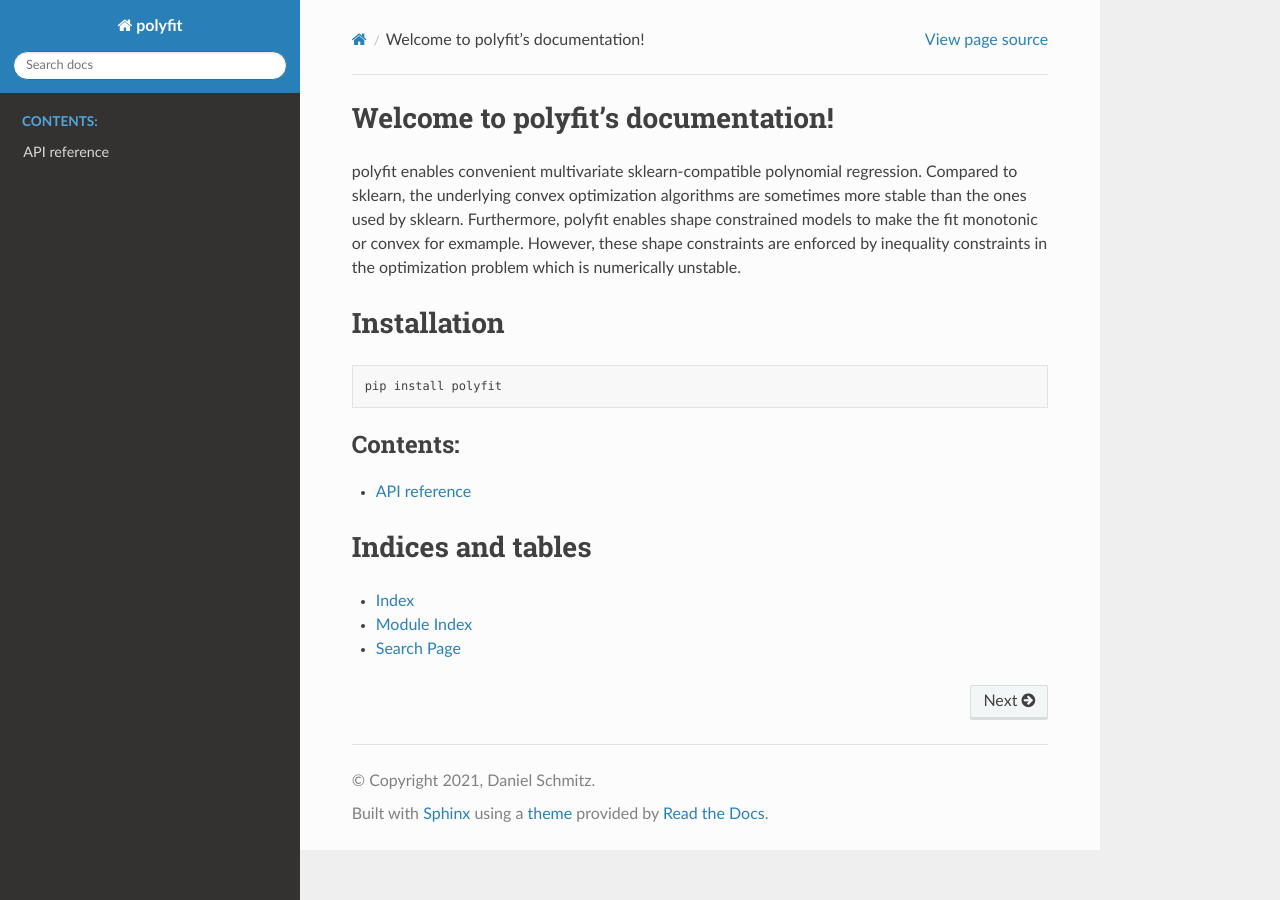
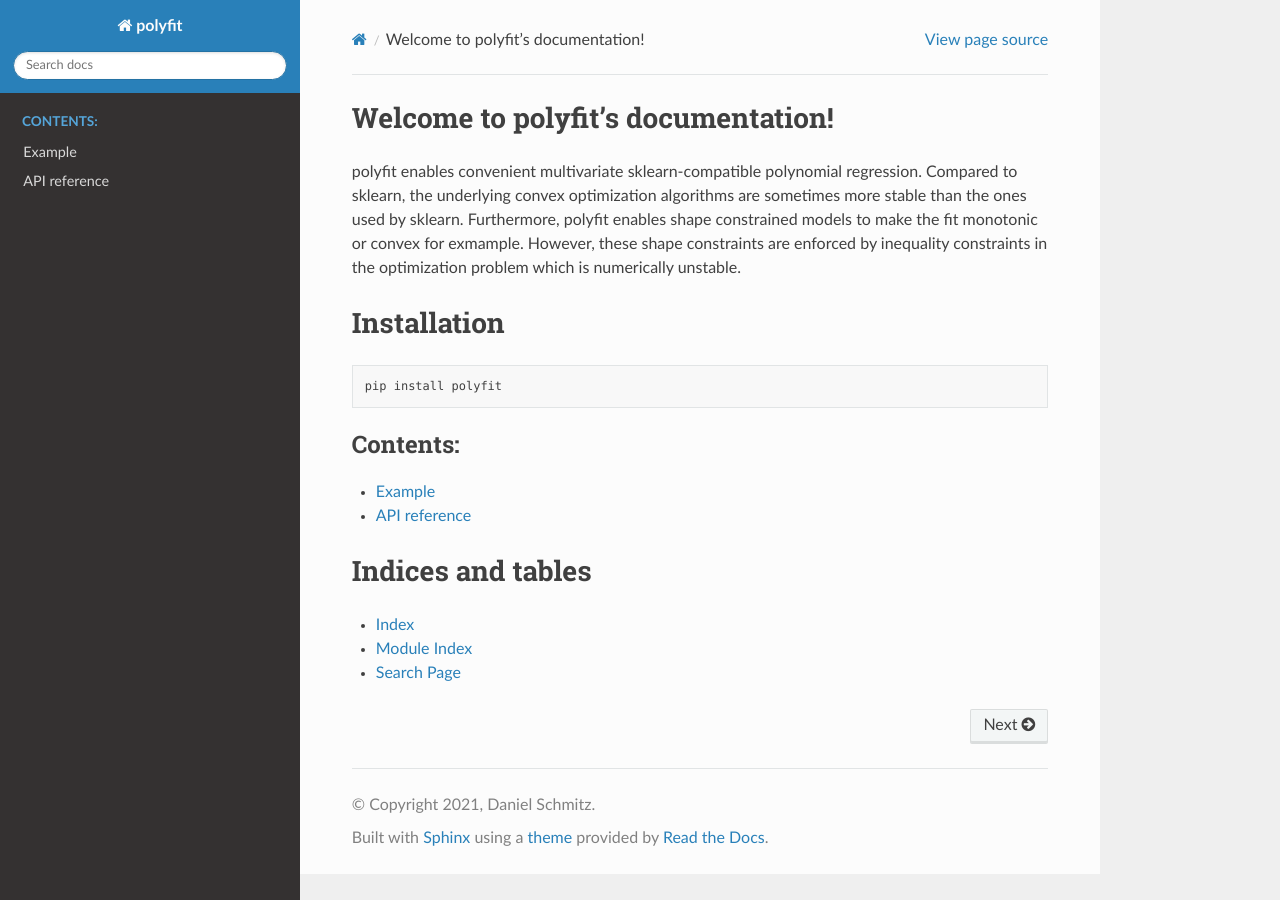
Before and after one commit to dschmitz89/Polyfit, a Sphinx documentation site: the page built from docs/index.rst, in a window 1280 px wide. Built offline with Sphinx 7.4.7 and the Read the Docs theme 2.0.0, drawn with Linux system fonts in a browser that asks for light colours.

Commit message:
Add Example as jupyter notebook

```diff
--- a/docs/conf.py
+++ b/docs/conf.py
@@ -33,6 +33,7 @@ release = '0.2'
 extensions = [
     'sphinx.ext.autodoc',
     'sphinx.ext.napoleon',
+    'nbsphinx',
 ]
 
 # Add any paths that contain templates here, relative to this directory.
--- a/docs/index.rst
+++ b/docs/index.rst
@@ -20,6 +20,7 @@ Installation
    :maxdepth: 1
    :caption: Contents:
 
+   Example
    polyfit
 
 
--- a/docs/requirements.txt
+++ b/docs/requirements.txt
@@ -2,3 +2,5 @@ numpy
 cvxpy
 matplotlib
 scikit-learn
+nbsphinx
+ipython
```
Also changed, not shown: docs/Example.ipynb (added).
